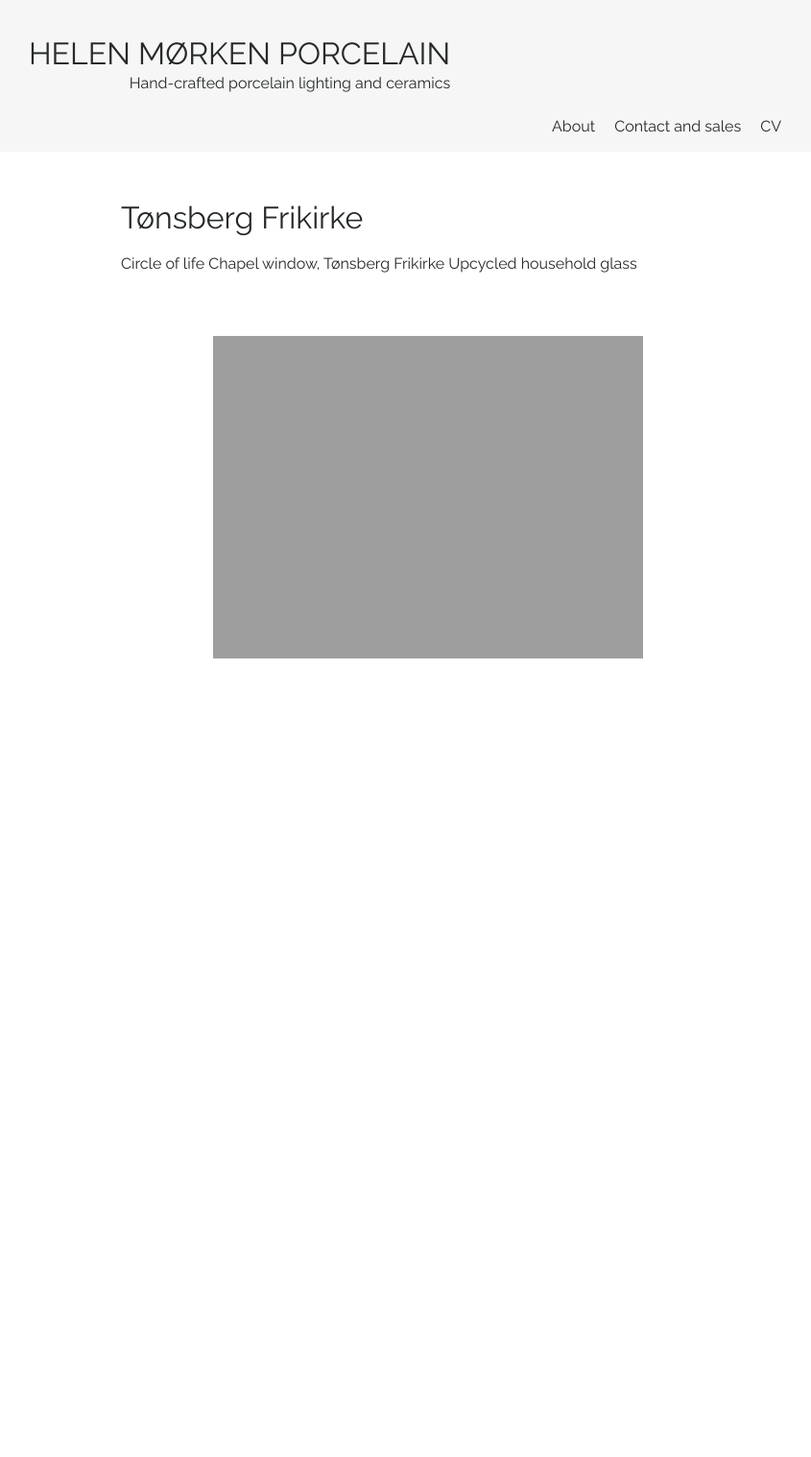
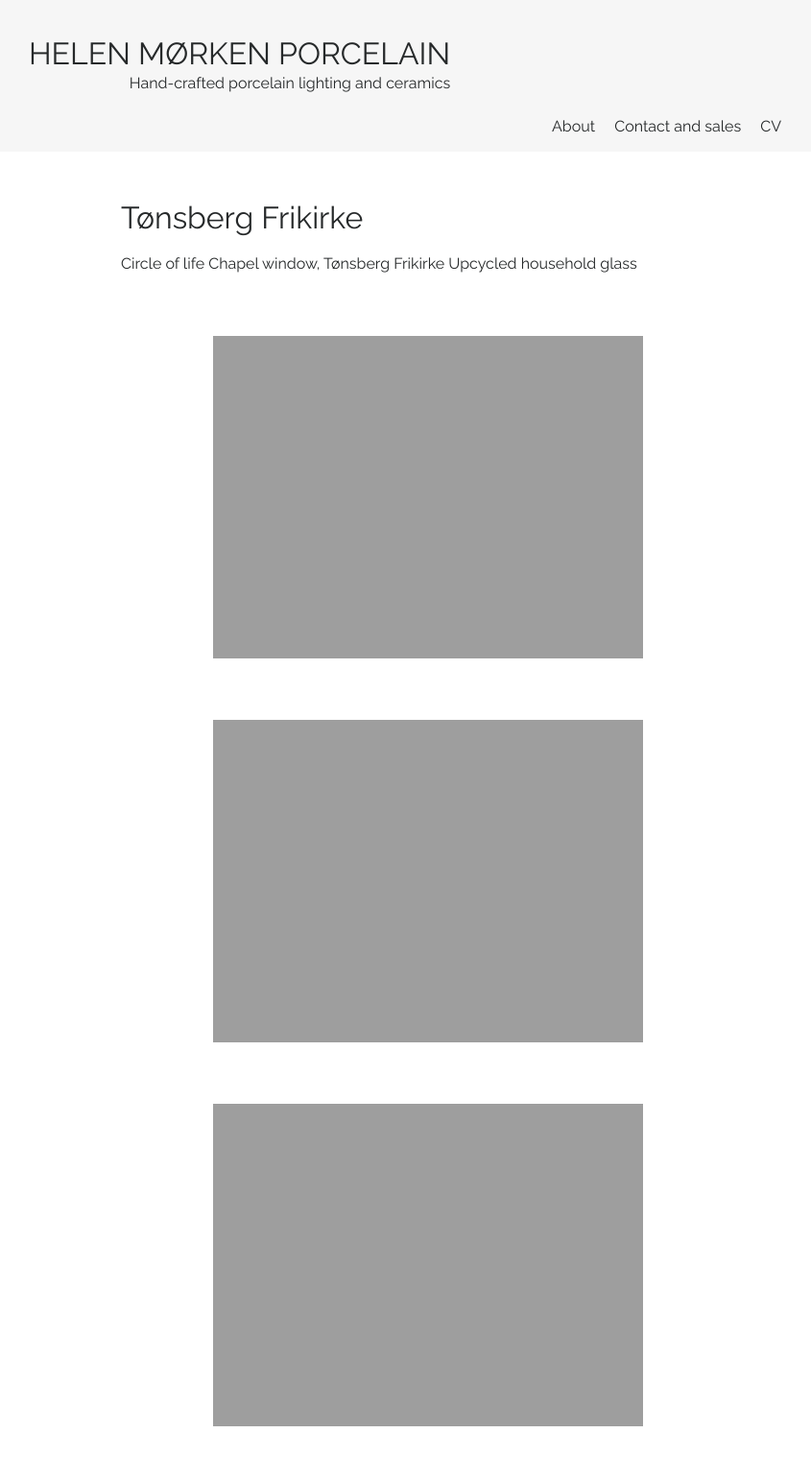
Before and after one commit to rebekkjm/helenmorkenno, a Jekyll site: the page built from _projects/frikirken.md, in a window 1280 px wide. Shown: the whole page at 96% size, without its empty margins (194-1039 px from the left). Built offline with Jekyll 4.4.1, drawn with Linux system fonts in a browser that asks for light colours; before the commit the page ends 900 px from its top, so only the background shows below that.

Commit message:
more pics of frikirken

```diff
--- a/_projects/frikirken.md
+++ b/_projects/frikirken.md
@@ -9,3 +9,5 @@ Circle of life Chapel window, Tønsberg Frikirke
 Upcycled household glass
 
 ![]({{ site.github.url }}/img/frikirken.jpeg)
+![]({{ site.github.url }}/img/frikirken2.jpg)
+![]({{ site.github.url }}/img/frikirken3.jpg)
```
Also changed, not shown: 2 other files.
